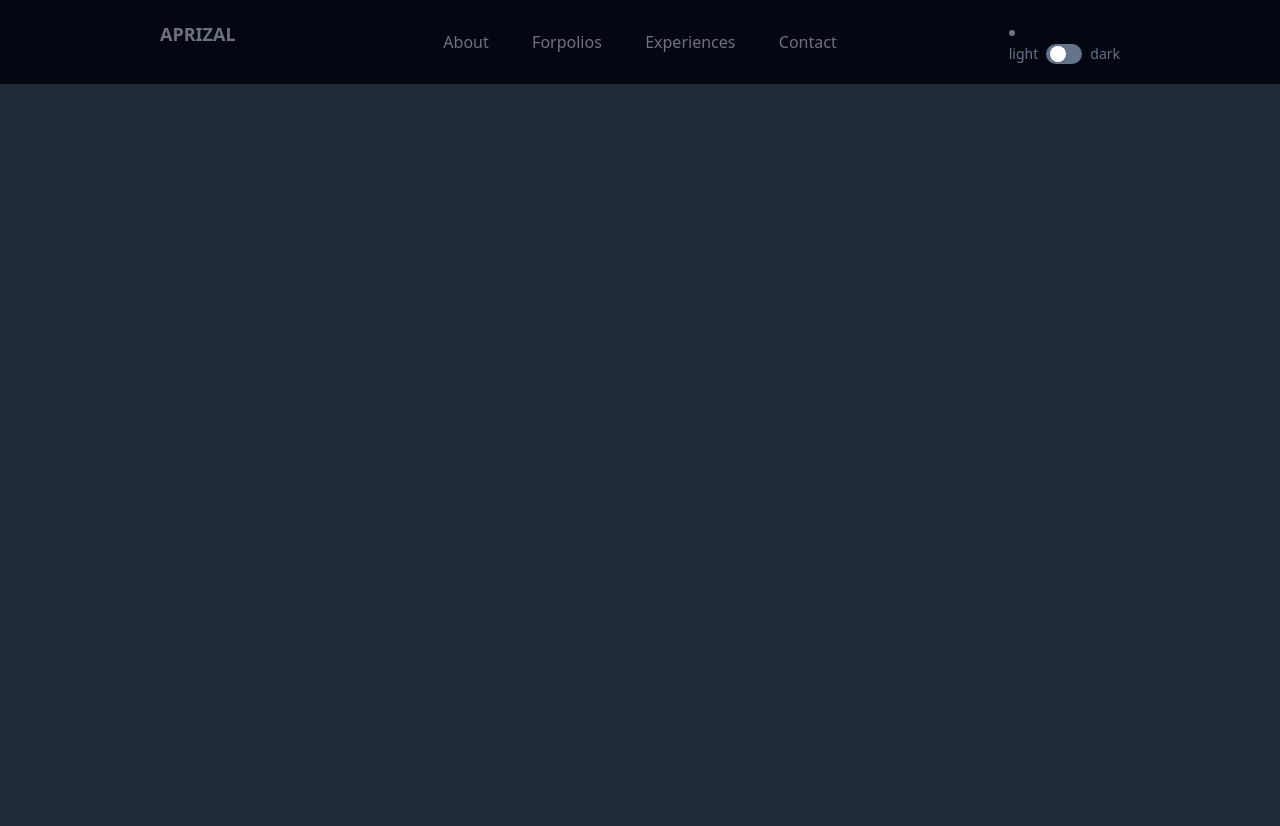
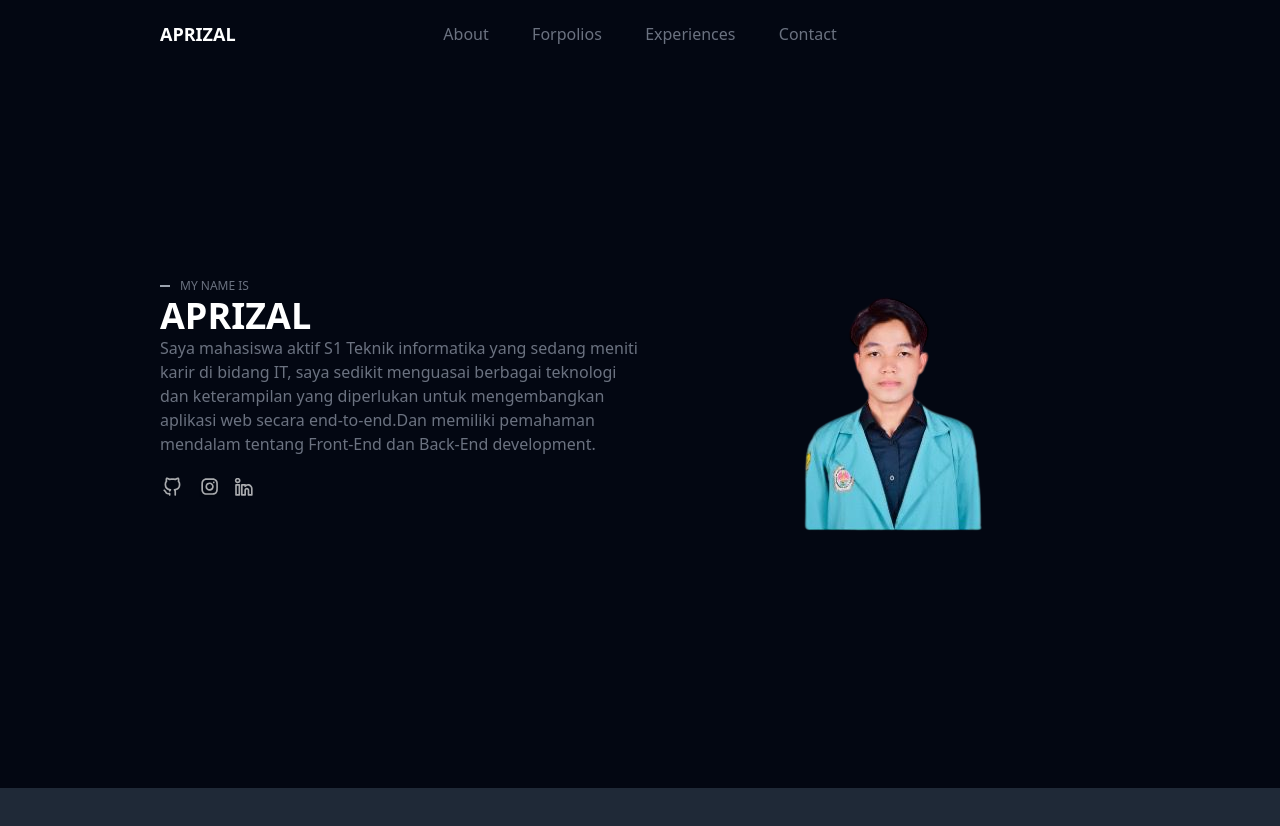
Before and after one commit to Rizal-S404/Portfolio, a website: page public/index.html in a window 1280 px wide. Before the commit the page ends 800 px from the top, so only its background shows below. Drawn offline with nearby package versions, Linux system fonts and the light colour scheme.

Commit message:
perubahan ke 2

```diff
--- a/public/index.html
+++ b/public/index.html
@@ -6,45 +6,69 @@
     <title>Portfolio</title>
     <script src="https://cdn.tailwindcss.com"></script>
   </head>
-  <body class="bg-gray-800 text-gray-500">
+  <body class="text-gray-500 bg-gray-800">
     <!-- Header -->
-    <header class="sticky bg-gray-950 py-5">
-      <nav class="w-9/12 flex flex-row mx-auto">
-        <div class="uppercase text-lg basis-1/4">
+    <header class="sticky z-10 py-5 bg-gray-950">
+      <nav class="flex flex-row w-9/12 mx-auto">
+        <div class="text-lg uppercase basis-1/4">
           <!-- Logo -->
           <a href="">
-            <span class="font-extrabold text-gray">Aprizal</span>
+            <span class="font-extrabold text-white">Aprizal</span>
           </a>
         </div>
-        <div class="basis-1/2 flex items-center justify-evenly">
+        <div class="flex items-center basis-1/2 justify-evenly">
           <!-- Link -->
           <a href=""><span>About</span></a>
           <a href=""> <span>Forpolios</span></a>
           <a href=""><span>Experiences</span></a>
           <a href=""><span>Contact</span></a>
         </div>
-        <div class="basis-1/4 flex justify-end">
+        <div class="flex justify-end basis-1/4">
           <!-- Dark Mode -->
-           <li>
+           <!-- <li>
           <div class="flex">
             <span class="mr-2 text-sm text-slate-500">light</span>
             <input type="checkbox" class="hidden" id="dark-toggle" />
             <label for="dark-toggle">
-              <div class="flex h-5 w-9 cursor-pointer items-center rounded-full bg-slate-500 p-1">
-                <div class="toggle-circle h-4 w-4 rounded-full bg-white transition duration-300 ease-in-out"></div>
+              <div class="flex items-center h-5 p-1 rounded-full cursor-pointer w-9 bg-slate-500">
+                <div class="w-4 h-4 transition duration-300 ease-in-out bg-white rounded-full toggle-circle"></div>
               </div>
             </label>
             <span class="ml-2 text-sm text-slate-500">dark</span>
           </div>
-        </li>
+        </li> -->
       </nav>
     </div>
     </header>
 
     <!-- Main Content -->
     <main>
-        <div> <!-- Hero Section -->
-            <div>
+        <div class="relative bg-gray-950 -top-20"> <!-- Hero Section -->
+            <div class="flex items-center w-9/12 h-screen mx-auto ">
+                <div class="basis-1/2"> <!--Deskripsi-->
+                  <div class="flex items-center">
+                  <svg class="w-5 h-5 stroke-2 stroke-gray-400">
+                    <line x1="0" y1="10px" x2="10px" y2="10px"/>
+                  </svg>
+                  <h2 class="text-xs uppercase font-extralight tracking-ngangkang">
+                    my name is</h2>
+                </div>
+                  <h3 class="text-4xl font-bold text-white">
+                    <span>APRIZAL</span>
+                  </h3>
+                  <P class="font-light">
+                    Saya mahasiswa aktif S1 Teknik informatika yang sedang meniti karir di bidang IT,
+                    saya sedikit menguasai berbagai teknologi dan keterampilan yang diperlukan untuk
+                    mengembangkan aplikasi web secara end-to-end.Dan memiliki pemahaman mendalam
+                    tentang Front-End dan Back-End development.
+                  </P>
+                  <div class="flex flex-row mt-5 space-x-3"> <!--Avatar-->
+                    <img class="w-6 h-6" src="img/Github.svg" alt="">
+                    <img class="w-6 h-6" src="img/Instagram.svg" alt="">
+                    <img class="w-6 h-6" src="img/Linkedin.svg" alt="">
+                  </div>
+                </div>
+                   <div class="mx-auto"> <img src="img/haloo.png" alt=""></div>
                 <div>
 
                 </div>
--- a/tailwind.config.js
+++ b/tailwind.config.js
@@ -3,7 +3,11 @@ module.exports = {
   content: ["./public/index.html"],
 
   theme: {
-    extend: {},
+    extend: {
+      letterSpacing: {
+        ngangkang: ".5em"
+      }
+    },
   },
   plugins: [],
 };
```
Also changed, not shown: public/img/Github.svg (added), public/img/Instagram.svg (added), public/img/Linkedin.svg (added), public/img/abcd.png (added), public/img/anjay.png (added), public/img/aprizal.png (added), public/img/haloo.png (added).
